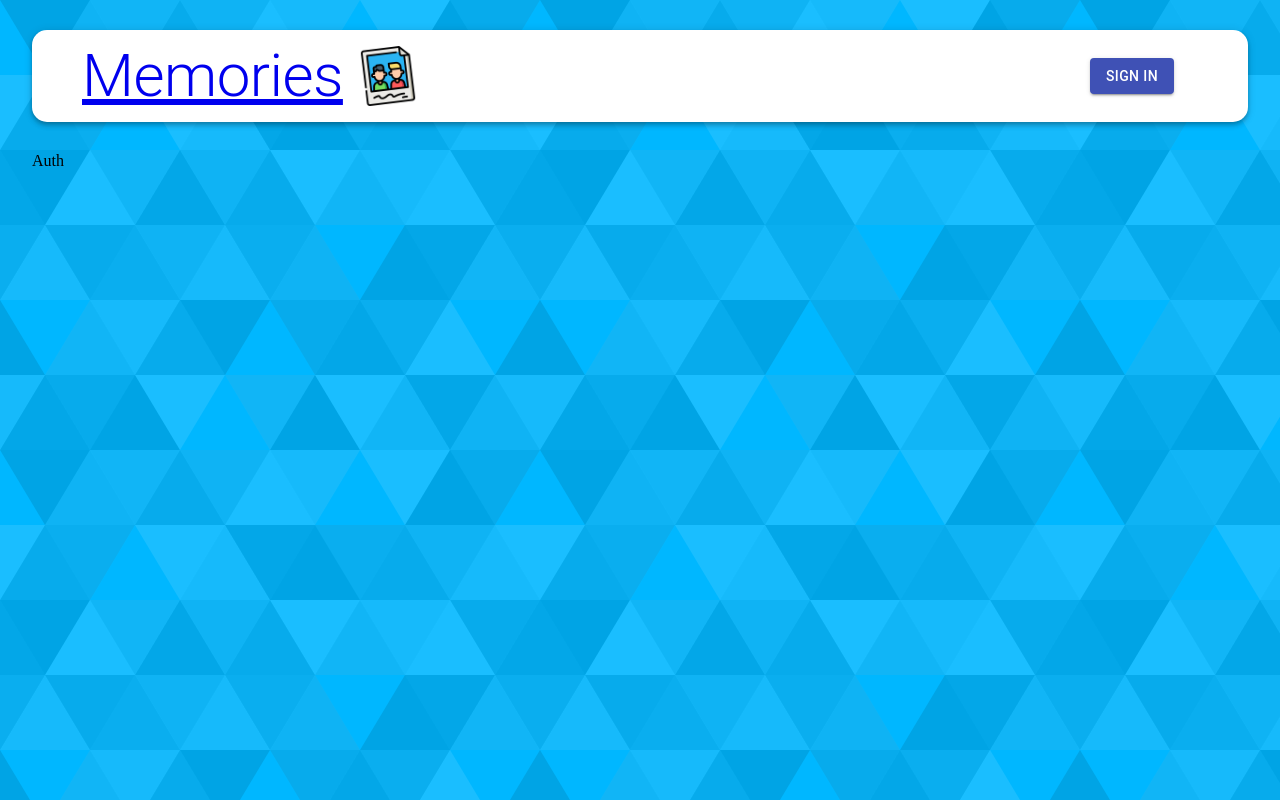
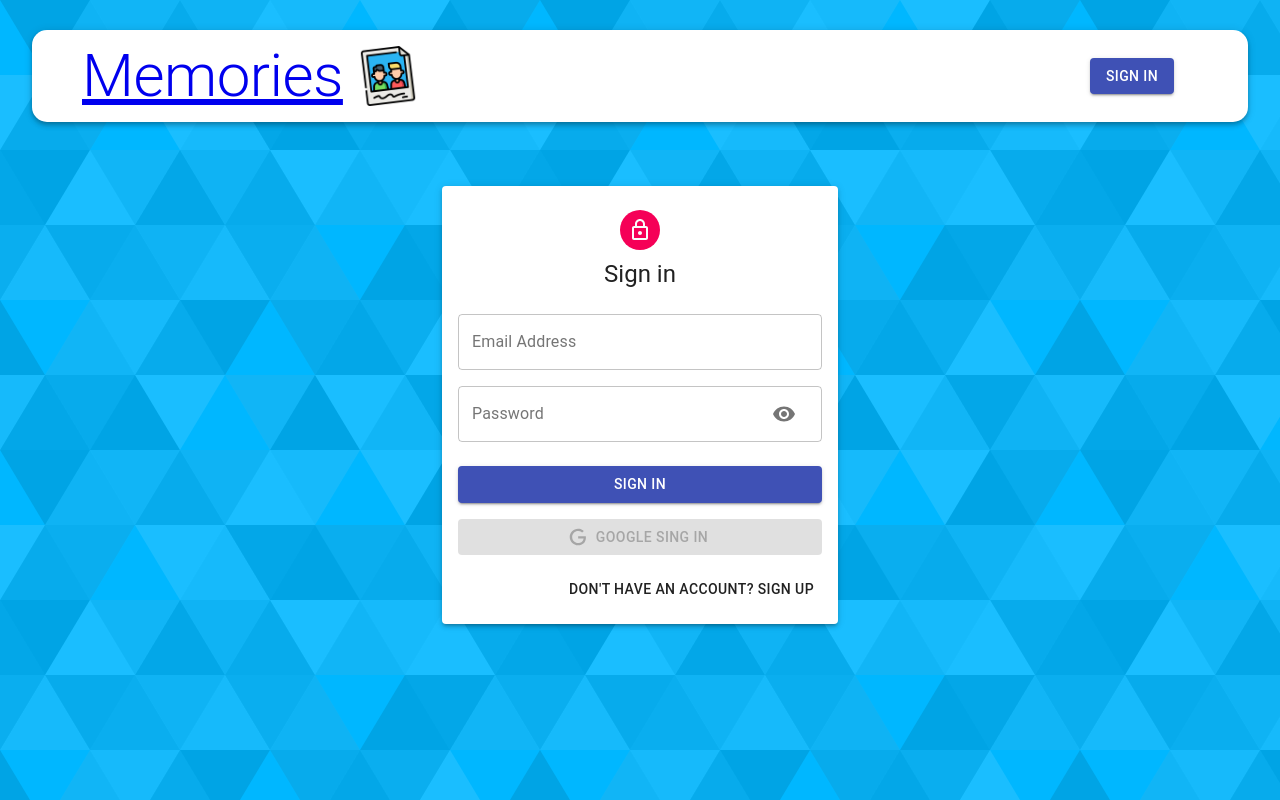
Before and after one commit to Midstackdev/mern-memories, a React (Create React App) app in the folder client/: page /auth in a window 1280 px wide. Built offline with nearby package versions, Linux system fonts and the light colour scheme; no server answers.

Commit message:
google auth sign in

```diff
--- a/client/src/components/Auth/Auth.js
+++ b/client/src/components/Auth/Auth.js
@@ -1,10 +1,126 @@
-import React from 'react'
+import React, { useState } from 'react'
+import { Grid, Container, Paper, Avatar, Typography, Button } from '@material-ui/core'
+import { GoogleLogin } from 'react-google-login'
+import LockOutlineIcon from '@material-ui/icons/LockOutlined'
+import { useDispatch } from 'react-redux'
+import { useHistory } from 'react-router-dom'
+
+import useStyles from './styles'
+import Input from './Input'
+import Icon from './Icon'
 
 const Auth = () => {
+    const classes = useStyles()
+    const [showPassword, setShowPassword] = useState(false)
+    const [isSignup, setIsSignup] = useState(false)
+    const dispatch = useDispatch()
+    const history = useHistory()
+
+    const handleShowPassword = () => setShowPassword((prevShowPassword) => !prevShowPassword)
+
+    const handleSubmit = () => {
+
+    }
+
+    const handleChange = () => {
+
+    }
+
+    const switchMode = () => {
+        setIsSignup((prevIsSignup) => !prevIsSignup)
+        handleShowPassword(false)
+    }
+
+    const googleSuccess = async(res) => {
+        const result = res?.profileObj
+        const token = res?.tokenId
+
+        try {
+            dispatch({ type: 'AUTH', data: { result, token } })
+            history.push('/')
+        } catch (error) {
+            console.log(error)
+        }
+    }
+
+    const googleFailure = (error) => {
+        console.log(error)
+        console.log("Google sign In was unsuccessful. Try again later")
+    }
     return (
-        <div>
-            Auth
-        </div>
+        <Container component="main" maxWidth="xs">
+            <Paper className={classes.paper} elevation={3}>
+                <Avatar className={classes.avatar}>
+                    <LockOutlineIcon />
+                </Avatar>
+                <Typography variant="h5">{isSignup ? 'Sign up' : 'Sign in'}</Typography>
+                <form className={classes.form} onSubmit={handleSubmit}>
+                    <Grid container spacing={2}>
+                        {
+                            isSignup && (
+                                <>
+                                    <Input
+                                        name="firstName"
+                                        label="First Name"
+                                        onChange={handleChange}
+                                        autoFocus
+                                        half
+                                    />
+                                    <Input
+                                        name="lastName"
+                                        label="Last Name"
+                                        onChange={handleChange}
+                                        half
+                                    />
+                                </>
+                            )
+                        }
+                        <Input
+                            name="email"
+                            label="Email Address"
+                            onChange={handleChange}
+                            type="email"
+                        />
+                        <Input
+                            name="password"
+                            label="Password"
+                            onChange={handleChange}
+                            type={showPassword ? "text" : "password"}
+                            handleShowPassword={handleShowPassword}
+                        />
+                        { isSignup &&
+                            <Input
+                                name="confirmPassword"
+                                label="Confirm Password"
+                                onChange={handleChange}
+                                type={showPassword ? "text" : "password"}
+                                handleShowPassword={handleShowPassword}
+                            />
+                        }
+                    </Grid>
+                    <Button type="submit" fullWidth variant="contained" color="primary" className={classes.submit}>
+                        {isSignup ? 'Sign up' : 'Sign in' }
+                    </Button>
+                    <GoogleLogin
+                        clientId={process.env.REACT_APP_GOOGLE_AUTH_ID}
+                        render={(renderProps) => (
+                            <Button className={classes.googleButton} color="primary" fullWidth onClick={renderProps.onClick} disabled={renderProps.disabled} variant="contained" startIcon={<Icon />} >
+                                Google Sing In
+                            </Button>
+                        )}
+                        onSuccess={googleSuccess}
+                        onFailure={googleFailure}
+                    />
+                    <Grid container justify="flex-end">
+                        <Grid item>
+                            <Button onClick={switchMode}>
+                                {isSignup ? 'Already have an account? Sign in' : "Don't have an account? Sign up"}
+                            </Button>
+                        </Grid>
+                    </Grid>
+                </form>
+            </Paper>
+        </Container>
     )
 }
 
--- /dev/null
+++ b/client/src/components/Auth/Icon.js
@@ -0,0 +1,14 @@
+import React from 'react'
+
+const Icon = () => {
+    return (
+        <svg style={{ width: '20px', height: '20px' }} viewBox="0 0 24 24">
+            <path
+            fill="currentColor"
+            d="M21.35,11.1H12.18V13.83H18.69C18.36,17.64 15.19,19.27 12.19,19.27C8.36,19.27 5,16.25 5,12C5,7.9 8.2,4.73 12.2,4.73C15.29,4.73 17.1,6.7 17.1,6.7L19,4.72C19,4.72 16.56,2 12.1,2C6.42,2 2.03,6.8 2.03,12C2.03,17.05 6.16,22 12.25,22C17.6,22 21.5,18.33 21.5,12.91C21.5,11.76 21.35,11.1 21.35,11.1V11.1Z"
+            />
+        </svg>
+    )
+}
+
+export default Icon
--- /dev/null
+++ b/client/src/components/Auth/Input.js
@@ -0,0 +1,32 @@
+import React from 'react'
+import { Grid, TextField, InputAdornment, IconButton, Typography } from '@material-ui/core'
+import Visibility from '@material-ui/icons/Visibility'
+import VisibilityOff from '@material-ui/icons/VisibilityOff'
+
+
+const Input = ({ name, handleChange, label, autoFocus, type, hanleShowPassword, half}) => {
+    return (
+        <Grid item xs={12} sm={half ? 6 : 12}>
+            <TextField
+                name={name}
+                onChange={handleChange}
+                variant="outlined"
+                fullWidth
+                label={label}
+                autoFocus={autoFocus}
+                type={type}
+                InputProps={name === 'password' ? {
+                    endAdornment: (
+                        <InputAdornment position="end">
+                            <IconButton onClick={hanleShowPassword}>
+                                {type === "password" ? <Visibility /> : <VisibilityOff />}
+                            </IconButton>
+                        </InputAdornment>
+                    )
+                } : null}
+            />
+        </Grid>
+    )
+}
+
+export default Input
--- a/client/src/components/Navbar/Navbar.js
+++ b/client/src/components/Navbar/Navbar.js
@@ -1,13 +1,31 @@
-import React from 'react'
+import React, { useEffect, useState } from 'react'
 import { AppBar, Avatar, Button, Toolbar, Typography } from '@material-ui/core'
-import { Link } from 'react-router-dom'
+import { Link, useHistory, useLocation } from 'react-router-dom'
+import { useDispatch } from 'react-redux'
 
 import useStyles from './styles'
 import memories from '../../images/memories.png'
 
 const Navbar = () => {
     const classes = useStyles()
-    const user = null
+    const [user, setUser] = useState(JSON.parse(localStorage.getItem('profile')))
+    const dispatch = useDispatch()
+    const history = useHistory()
+    const location = useLocation()
+
+    console.log(user)
+
+    useEffect(() => {
+        const token = user?.token
+
+        setUser(JSON.parse(localStorage.getItem('profile')))
+    }, [location])
+
+    const logout = () => {
+        dispatch({ type: 'LOGOUT' })
+        history.push('/')
+        setUser(null)
+    }
 
     return (
         <AppBar className={classes.appBar} position="static" color="inherit">
@@ -20,7 +38,7 @@ const Navbar = () => {
                     <div className={classes.profile}>
                         <Avatar className={classes.purple} alt={user.result.name} src={user.result.imageUrl}>{user.result.name.charAt(0)}</Avatar>
                         <Typography className={classes.userName} variant="h6">{user.result.name}</Typography>
-                        <Button classes={classes.logout} variant="contained" color="secondary">Logout</Button>
+                        <Button classes={classes.logout} variant="contained" color="secondary" onClick={logout}>Logout</Button>
                     </div>
                 ) : (
                     <Button component={Link} to="/auth" variant="contained" color="primary">Sign in</Button>
--- a/client/src/constants/actionTypes.js
+++ b/client/src/constants/actionTypes.js
@@ -3,3 +3,7 @@ export const UPDATE = 'UPDATE'
 export const DELETE = 'DELETE'
 export const FETCH_ALL = 'FETCH_ALL'
 export const LIKE = 'LIKE'
+
+
+export const AUTH = 'AUTH'
+export const LOGOUT = 'LOGOUT'
--- /dev/null
+++ b/client/src/reducers/auth.js
@@ -0,0 +1,18 @@
+import { AUTH, LOGOUT } from '../constants/actionTypes'
+
+const authReducer = (state = { authData: null }, action) => {
+    switch (action.type) {
+        case AUTH:
+
+            localStorage.setItem('profile', JSON.stringify({ ...action?.data }))
+            return { ...state, authData: action?.data };
+        case LOGOUT:
+
+            localStorage.clear()
+            return { ...state, authData: null }
+        default:
+            return state;
+    }
+}
+
+export default authReducer
--- a/client/src/reducers/index.js
+++ b/client/src/reducers/index.js
@@ -1,7 +1,9 @@
 import { combineReducers } from 'redux'
 
 import posts from './posts'
+import authReducer from './auth'
 
 export default combineReducers({
     posts,
+    authReducer
 })
```
Also changed, not shown: 1 other file (tests, documents, lock files or other folders).
